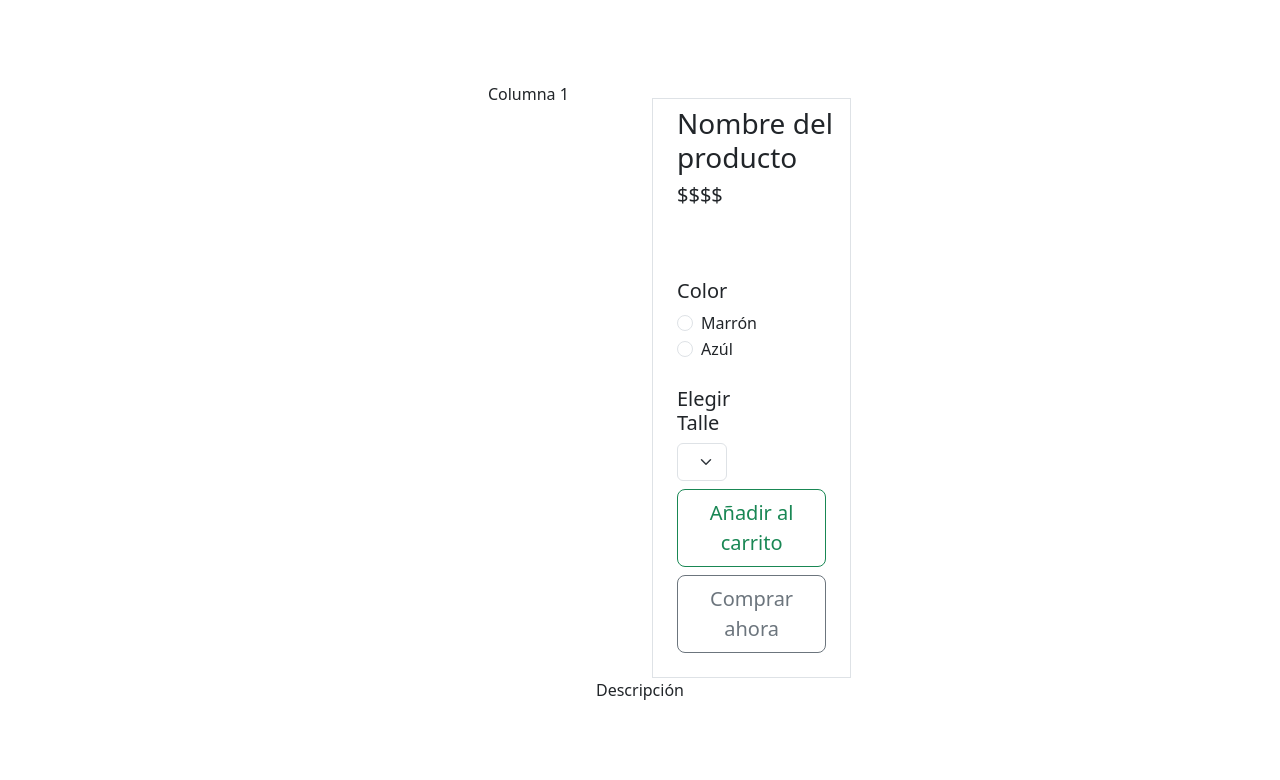
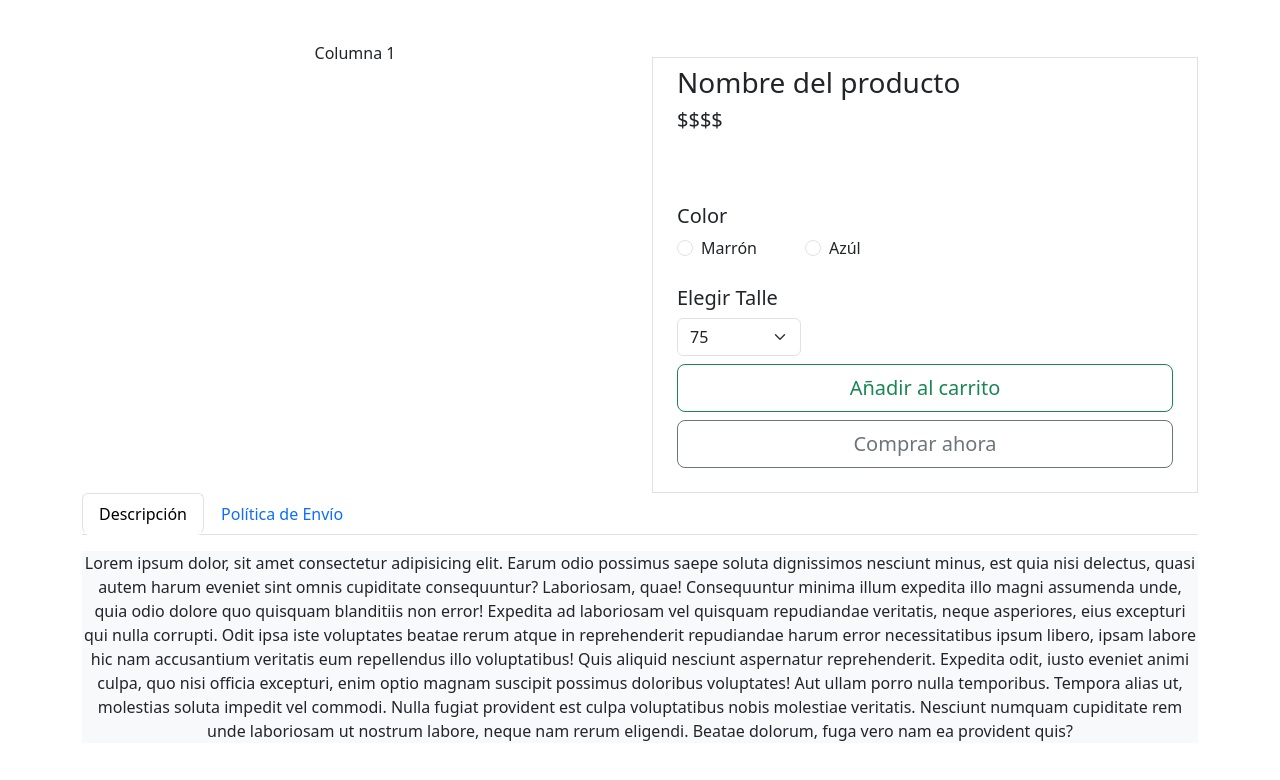
Before and after one commit to SDanielP/FinalProyectRolling-Sangre-Criolla, a React (Vite) app in the folder front-end/: page / in a window 1280 px wide. Shown: the top 780 px of the page. Built offline with nearby package versions, Linux system fonts and the light colour scheme.

Commit message:
Descripción y Pol de envio tab agregado

```diff
--- a/front-end/src/App.jsx
+++ b/front-end/src/App.jsx
@@ -1,10 +1,8 @@
-import { useState } from 'react'
 import './App.css'
+import 'bootstrap/dist/css/bootstrap.min.css';
 import DProd from './components/dprod/Dprod'
-import 'bootstrap/dist/css/bootstrap.min.css';
 
 function App() {
-  const [count, setCount] = useState(0)
 
   return (
     <>
--- a/front-end/src/components/dprod/Dprod.jsx
+++ b/front-end/src/components/dprod/Dprod.jsx
@@ -1,8 +1,8 @@
-import React, { useState } from 'react';
 import Container from 'react-bootstrap/Container';
 import Row from 'react-bootstrap/Row';
 import Col from 'react-bootstrap/Col';
 import FormProd from './comp-dprod/FormProd';
+import DescEnv from './comp-dprod/DescEnv';
 
 function DProd() {
     return (
@@ -17,7 +17,7 @@
       </Row>
       <Row>
         <Col>
-          <p>Descripción</p>
+          <DescEnv />
         </Col>
       </Row>
     </Container>
--- /dev/null
+++ b/front-end/src/components/dprod/comp-dprod/DescEnv.jsx
@@ -0,0 +1,28 @@
+import React from 'react';
+import Nav from 'react-bootstrap/Nav';
+
+function DescEnv() {
+  return (
+    <section className='col-12'>
+      <Nav className="nav nav-tabs d-flex justify-content-md-start  justify-content-center" id="nav-tab" role="tablist">
+        <button className="nav-link active nav-item" id="nav-desc-tab" data-bs-toggle="tab" data-bs-target="#nav-desc" role="tab" type="button" aria-controls="nav-desc" aria-selected="true">Descripción</button>
+        <button className="nav-link nav-item" id="nav-pe-tab" data-bs-toggle="tab" data-bs-target="#nav-pe" role="tab" type="button" aria-controls="nav-pe" aria-selected="false" tabindex="1">Política de Envío</button>
+      </Nav>
+      <article className="tab-content bg-light" id="nav-tabContent">
+        <article className="tab-pane fade show active mt-3" id="nav-desc" role="tabpanel" aria-labelledby="nav-desc-tab" tabindex="0">
+          <p>Lorem ipsum dolor, sit amet consectetur adipisicing elit. Earum odio possimus saepe soluta dignissimos nesciunt minus, est quia nisi delectus, quasi autem harum eveniet sint omnis cupiditate consequuntur? Laboriosam, quae!
+          Consequuntur minima illum expedita illo magni assumenda unde, quia odio dolore quo quisquam blanditiis non error! Expedita ad laboriosam vel quisquam repudiandae veritatis, neque asperiores, eius excepturi qui nulla corrupti.
+          Odit ipsa iste voluptates beatae rerum atque in reprehenderit repudiandae harum error necessitatibus ipsum libero, ipsam labore hic nam accusantium veritatis eum repellendus illo voluptatibus! Quis aliquid nesciunt aspernatur reprehenderit.
+          Expedita odit, iusto eveniet animi culpa, quo nisi officia excepturi, enim optio magnam suscipit possimus doloribus voluptates! Aut ullam porro nulla temporibus. Tempora alias ut, molestias soluta impedit vel commodi.
+          Nulla fugiat provident est culpa voluptatibus nobis molestiae veritatis. Nesciunt numquam cupiditate rem unde laboriosam ut nostrum labore, neque nam rerum eligendi. Beatae dolorum, fuga vero nam ea provident quis?</p>
+        </article>
+        <article className="tab-pane fade mt-3" id="nav-pe" role="tabpanel" aria-labelledby="nav-pe-tab" tabindex="1">
+          <p>Lorem ipsum dolor sit amet consectetur adipisicing elit. Harum commodi ipsa nobis quibusdam autem odio. Officiis, pariatur dolore, harum voluptates soluta officia saepe minima nisi mayores atque necessitatibus velit tempore.
+          Esse maxime nihil non porro, omnis accusantium iusto ut eius, aut voluptatem exercitationem laudantium nobis nostrum sunt sequi harum dolore dolor odio inventore recusandae quos similique? Ut minus deleniti perferendis?</p>
+        </article>
+      </article>
+    </section>
+  );
+};
+
+export default DescEnv;
```
